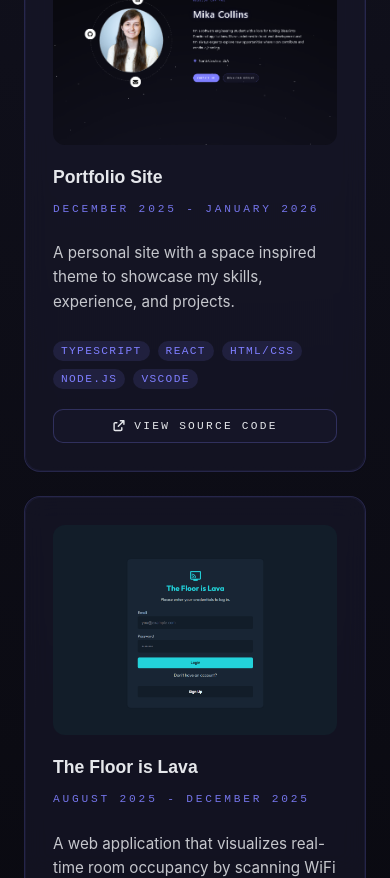
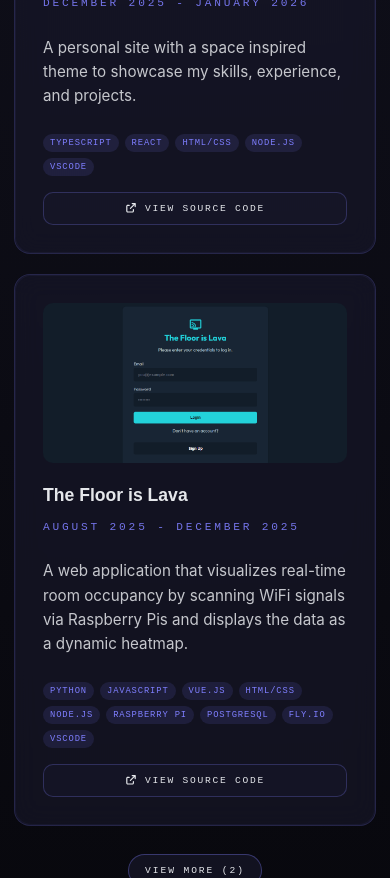
Before and after one commit to mika-collins/mika-collins.github.io, a React (Vite) app: page / in a window 390 px wide. Shown: the part 5600-6478 px from the top of the page. Built offline with nearby package versions, Linux system fonts and the light colour scheme.

Commit message:
Added responsive design to projects section

```diff
--- a/src/components/Projects/Projects.css
+++ b/src/components/Projects/Projects.css
@@ -108,14 +108,99 @@
   box-shadow: 0 0 18px rgba(127, 127, 255, 0.35);
 }
 
-@media (max-width: 900px) {
+/* Responsive design for small laptops */
+@media (max-width: 1024px) {
+  .projects-section {
+    padding: 96px 20px;
+  }
+
   .projects-container {
+    max-width: 1200px;
     grid-template-columns: repeat(2, 1fr);
+    gap: 20px;
+  }
+
+  .project-image-wrapper {
+    height: 190px;
+  }
+
+  .tech-badge {
+    font-size: 0.65rem;
+  }
+
+  .github-button {
+    font-size: 0.65rem;
+    padding: 9px 12px;
   }
 }
 
-@media (max-width: 600px) {
+/* Tablets */
+@media (max-width: 768px) {
+  .projects-section {
+    padding: 72px 16px;
+  }
+
   .projects-container {
     grid-template-columns: 1fr;
+    gap: 20px;
+  }
+
+  .project-card {
+    margin: 0 50px;
+  }
+
+  .project-image-wrapper {
+    height: 180px;
+    border-radius: 10px;
+  }
+
+  .project-tech {
+    gap: 6px;
+    margin: 10px 0 16px;
+  }
+
+  .tech-badge {
+    font-size: 0.6rem;
+    padding: 4px 7px;
+  }
+
+  .github-button {
+    font-size: 0.65rem;
+    letter-spacing: 0.18em;
+    padding: 10px 14px;
+  }
+
+  .projects-view-more {
+    margin-top: 36px;
   }
 }
+
+/* Small mobile devices */
+@media (max-width: 480px) {
+  .projects-section {
+    padding: 56px 14px;
+  }
+
+  .project-card {
+    margin: 0;
+  }
+
+  .project-image-wrapper {
+    height: 160px;
+  }
+
+  .tech-badge {
+    font-size: 0.55rem;
+    letter-spacing: 0.1em;
+  }
+
+  .github-button,
+  .view-more-button {
+    font-size: 0.6rem;
+    padding: 10px 16px;
+  }
+
+  .projects-view-more {
+    margin-top: 28px;
+  }
+}
```
